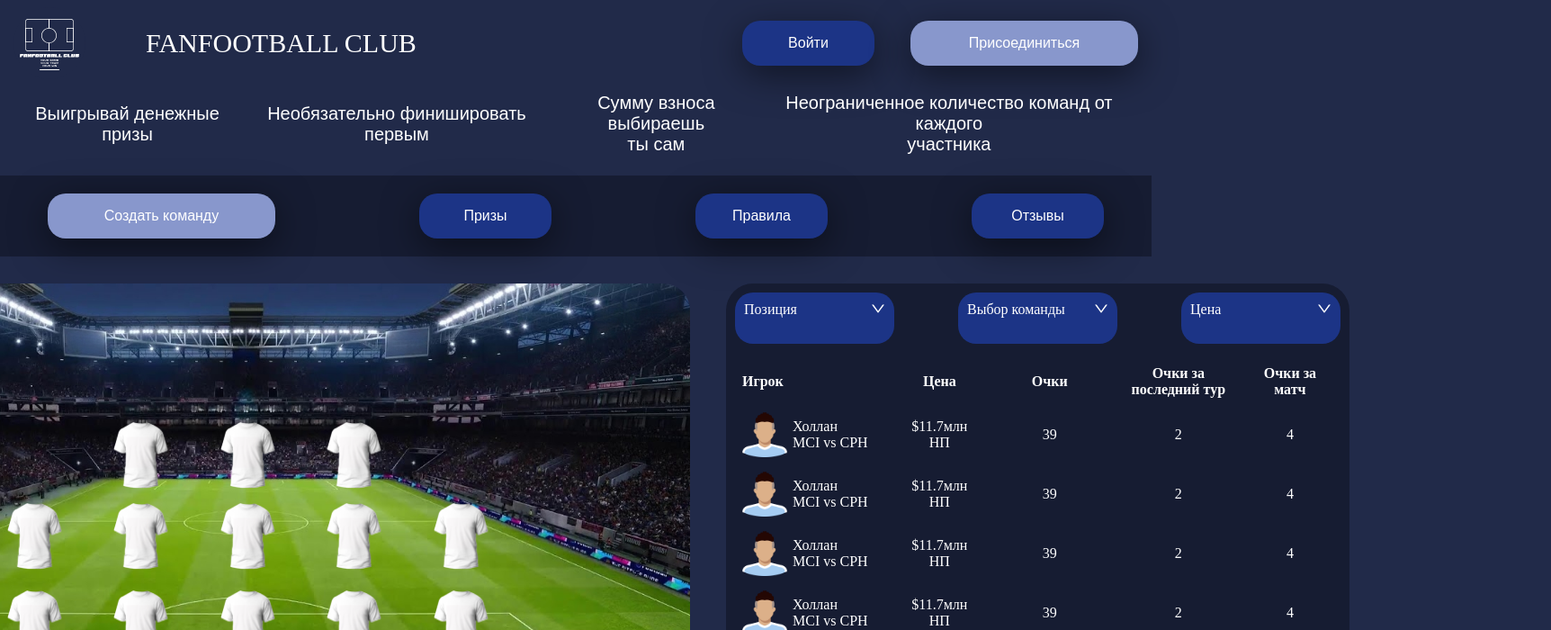
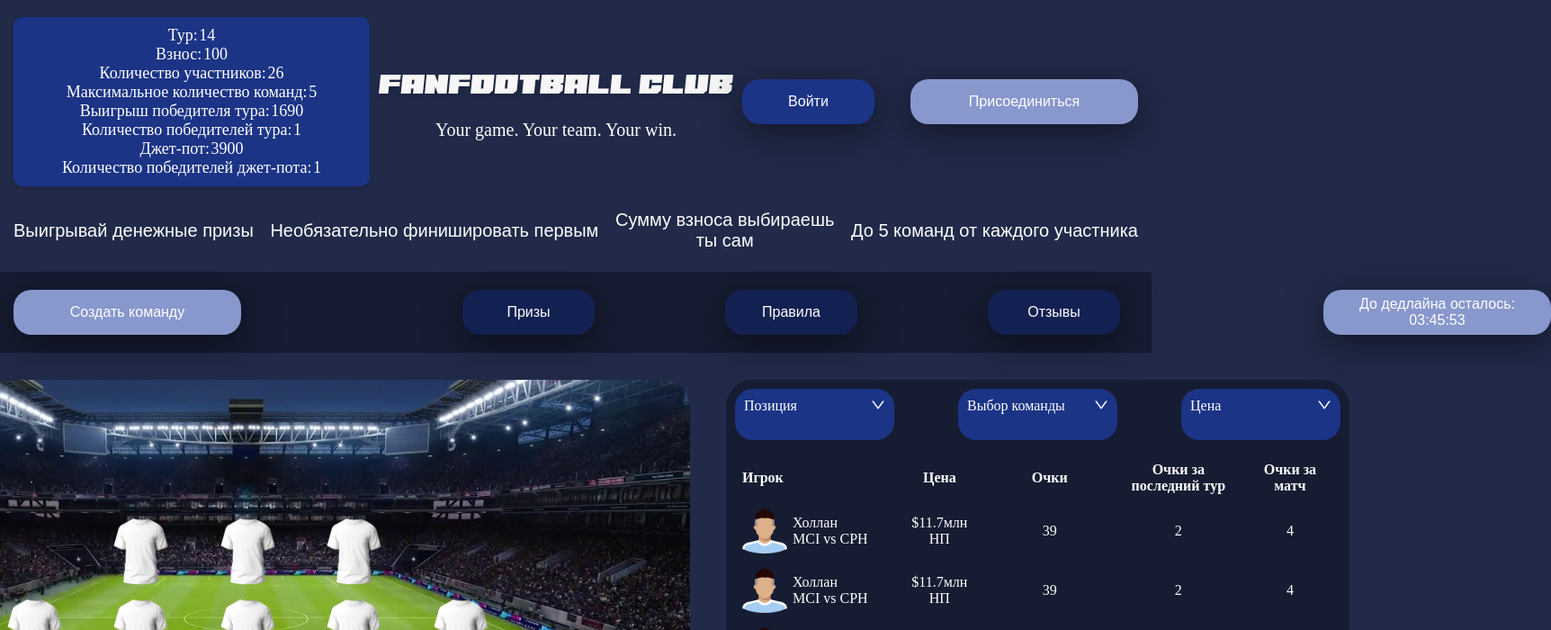
Before and after one commit to MartaKliuchnik/FANFOOTBALL_CLUB, a React (Vite) app: page / in a window 1280 px wide. Shown: the top 700 px of the page at 90% size, 1724 px wide, since content can reach past the window. Built offline with nearby package versions, Linux system fonts and the light colour scheme.

Commit message:
refactor: update header to match new samples from Figma

```diff
--- a/src/components/Conditions/index.jsx
+++ b/src/components/Conditions/index.jsx
@@ -1,27 +1,31 @@
-import ActiveButton from "../UI/ActiveButton";
-import styles from "./index.module.css";
+import DeadlineTimer from '../DeadlineTimer';
+import ActiveButton from '../UI/ActiveButton';
+import styles from './index.module.css';
 
-const activeButtonTitle = [
+const buttonData = [
 	{
 		id: 1,
-    title: "Создать команду",
-    width: "253px",
+		title: 'Создать команду',
+		width: '253px',
+		className: styles.createTeam,
 	},
 	{
 		id: 2,
-    title: "Призы",
-    width: "147px",
+		title: 'Призы',
+		width: '147px',
+		className: styles.mainButton,
 	},
 	{
 		id: 3,
-    title: "Правила",
-    width: "147px",
+		title: 'Правила',
+		width: '147px',
+		className: styles.mainButton,
 	},
-
 	{
 		id: 4,
-    title: "Отзывы",
-    width: "147px",
+		title: 'Отзывы',
+		width: '147px',
+		className: styles.mainButton,
 	},
 ];
 
@@ -30,15 +34,23 @@
 		<section className={styles.conditions}>
 			<div className={styles.container}>
 				<div className={styles.conditionsWrapper}>
-          {activeButtonTitle.map(({ title, id, width, backgroundColor }) => (
-            <ActiveButton
-              className={id == 1 ? styles.buttonLong : null}
-              style={{ width, backgroundColor }}
-              key={id}
-            >
+					<div className={styles.leftGroup}>
+						{buttonData.slice(0, 1).map(({ title, id, width, className }) => (
+							<ActiveButton key={id} className={className} style={{ width }}>
 								{title}
 							</ActiveButton>
 						))}
+					</div>
+					<div className={styles.centerGroup}>
+						{buttonData.slice(1).map(({ title, id, width, className }) => (
+							<ActiveButton key={id} className={className} style={{ width }}>
+								{title}
+							</ActiveButton>
+						))}
+					</div>
+					<div className={styles.rightGroup}>
+						<DeadlineTimer initialTime='3:45:58' />
+					</div>
 				</div>
 			</div>
 		</section>
--- a/src/components/Conditions/index.module.css
+++ b/src/components/Conditions/index.module.css
@@ -1,21 +1,42 @@
 .conditions {
-  background: var(--secondary-bg-color);
-  padding: 20px 0;
+	background: var(--secondary-bg-color);
+	padding: 0 15px;
+	height: 90px;
+	display: flex;
+	align-items: center;
 }
 
-.conditions .conditionsWrapper {
-  max-width: 1174px;
-  margin: 0 auto;
-  display: flex;
-  flex-direction: row;
-  align-items: center;
-  justify-content: space-between;
+.conditionsWrapper {
+	margin: 0 auto;
+	display: flex;
+	align-items: center;
 }
 
-.buttonLong {
-  background-color: var(--light-button-color);
+.leftGroup,
+.centerGroup,
+.rightGroup {
+	display: flex;
+	align-items: center;
 }
 
-.buttonLong:hover {
-  background-color: var(--light-button-hover-color);
+.centerGroup {
+	margin: 0 226px;
+	gap: 145px;
 }
+
+.createTeam {
+	background-color: var(--light-button-color);
+	margin-right: 20px;
+}
+
+.createTeam:hover {
+	background-color: var(--light-button-hover-color);
+}
+
+.mainButton {
+	background-color: var(--dark-button-color);
+}
+
+.mainButton:hover {
+	background-color: var(--dark-button-hover-color);
+}
--- /dev/null
+++ b/src/components/DeadlineTimer/index.jsx
@@ -0,0 +1,44 @@
+import { useEffect, useState } from 'react';
+import ActiveButton from '../UI/ActiveButton';
+import styles from './index.module.css';
+
+export default function DeadlineTimer({ initialTime }) {
+	const [time, setTime] = useState(initialTime);
+
+	useEffect(() => {
+		const timer = setInterval(() => {
+			setTime((prevTime) => {
+				const [hours, minutes, seconds] = prevTime.split(':').map(Number);
+				let newSeconds = seconds - 1;
+				let newMinutes = minutes;
+				let newHours = hours;
+
+				if (newSeconds < 0) {
+					newSeconds = 59;
+					newMinutes -= 1;
+				}
+				if (newMinutes < 0) {
+					newMinutes = 59;
+					newHours -= 1;
+				}
+				if (newHours < 0) {
+					clearInterval(timer);
+					return '00:00:00';
+				}
+
+				return `${String(newHours).padStart(2, '0')}:${String(
+					newMinutes
+				).padStart(2, '0')}:${String(newSeconds).padStart(2, '0')}`;
+			});
+		}, 1000);
+
+		return () => clearInterval(timer);
+	}, []);
+
+	return (
+		<ActiveButton className={styles.deadlineTimer}>
+			До дедлайна осталось:
+			<br /> {time}
+		</ActiveButton>
+	);
+}
--- /dev/null
+++ b/src/components/DeadlineTimer/index.module.css
@@ -0,0 +1,8 @@
+.deadlineTimer {
+	background-color: var(--light-button-color);
+	width: 253px;
+}
+
+.deadlineTimer:hover {
+	background-color: var(--light-button-color);
+}
--- a/src/components/Header/index.jsx
+++ b/src/components/Header/index.jsx
@@ -1,39 +1,35 @@
-import logo from "../../assets/logo.svg";
-import ActiveButton from "../UI/ActiveButton";
-import styles from "./index.module.css";
-
+import title_logo from '../../assets/title_logo.png';
+import TournamentStats from '../TournamentStats';
+import ActiveButton from '../UI/ActiveButton';
+import styles from './index.module.css';
 const activeButtonTitle = [
 	{
 		id: 1,
-    title: "Войти",
-    width: "147px",
+		title: 'Войти',
+		width: '147px',
 	},
 	{
 		id: 2,
-    title: "Присоединиться",
-    width: "253px",
-    backgroundColor: "#8897CC",
-    buttonLong: "buttonLong",
+		title: 'Присоединиться',
+		width: '253px',
+		backgroundColor: '#8897CC',
+		buttonLong: 'buttonLong',
 	},
 ];
 
-export default function Header({ openAuthForm }) {
+export default function Header() {
 	return (
 		<header className={styles.header}>
 			<div className={styles.container}>
 				<div className={styles.headerWrapper}>
-          <div className={styles.headerLeft}>
-            <img src={logo} alt="logo" />
-            <h1 className={styles.title}>FANFOOTBALL CLUB</h1>
+					<TournamentStats />
+					<div className={styles.headerLogo}>
+						<img src={title_logo} alt='title_logo' />
+						<p className={styles.title}>Your game. Your team. Your win.</p>
 					</div>
 					<div className={styles.headerRight}>
 						{activeButtonTitle.map(({ title, id, width }) => (
 							<ActiveButton
-                onClick={() =>
-                  title === "Войти"
-                    ? openAuthForm("login")
-                    : openAuthForm("registration")
-                }
 								className={id == 2 ? styles.buttonLong : null}
 								style={{ width }}
 								key={id}
@@ -53,8 +49,7 @@
 						<br /> ты сам
 					</div>
 					<div className={styles.advantagesItem}>
-            Неограниченное количество команд от каждого
-            <br /> участника
+						До 5 команд от каждого участника
 					</div>
 				</div>
 			</div>
--- a/src/components/Header/index.module.css
+++ b/src/components/Header/index.module.css
@@ -10,23 +10,25 @@
 
 .headerWrapper {
 	display: flex;
+	height: 210px;
 	flex-direction: row;
 	align-items: center;
 	justify-content: space-between;
 }
 
-.headerLeft {
+.headerLogo {
+	width: 415px;
 	display: flex;
-  flex-direction: row;
+	flex-direction: column;
 	align-items: center;
-  gap: 67px;
+	justify-content: center;
+	gap: 10px;
 }
 
 .title {
 	font-weight: 400;
-  font-size: 30px;
-  color: #fff;
-  text-shadow: 0 4px 10px 0 rgba(0, 0, 0, 0.2);
+	font-size: 20px;
+	color: #ffffff;
 }
 
 .headerRight {
@@ -49,7 +51,7 @@
 	font-size: 20px;
 	text-align: center;
 	color: #fff;
-  font-family: "TT Hoves", sans-serif;
+	font-family: 'TT Hoves', sans-serif;
 }
 
 .buttonLong {
--- /dev/null
+++ b/src/components/TournamentStats/index.jsx
@@ -0,0 +1,17 @@
+import { tournamentData } from '../../data/tournamentData';
+import styles from './index.module.css';
+
+export default function TournamentStats() {
+	return (
+		<div className={styles.container}>
+			<ul className={styles.statsList}>
+				{Object.entries(tournamentData).map(([key, value]) => (
+					<li key={key} className={styles.statItem}>
+						<span className={styles.statLabel}>{key}:</span>
+						<span>{value}</span>
+					</li>
+				))}
+			</ul>
+		</div>
+	);
+}
--- /dev/null
+++ b/src/components/TournamentStats/index.module.css
@@ -0,0 +1,28 @@
+.container {
+	background-color: var(--primary-button-color);
+	color: white;
+	border-radius: 10px;
+	box-shadow: 0 4px 6px rgba(0, 0, 0, 0.1);
+	width: 450px;
+	height: 188px;
+	display: flex;
+	justify-content: center;
+	align-items: center;
+}
+
+.statsList {
+	list-style-type: none;
+	padding: 0;
+	margin: 0;
+}
+
+.statItem {
+	display: flex;
+	font-size: 18px;
+	font-weight: 400;
+	justify-content: center;
+}
+
+.statLabel {
+	margin-right: 0.1rem;
+}
--- /dev/null
+++ b/src/data/tournamentData.js
@@ -0,0 +1,10 @@
+export const tournamentData = {
+	Тур: 14,
+	Взнос: 100,
+	'Количество участников': 26,
+	'Максимальное количество команд': 5,
+	'Выигрыш победителя тура': 1690,
+	'Количество победителей тура': 1,
+	'Джет-пот': 3900,
+	'Количество победителей джет-пота': 1,
+};
```
Also changed, not shown: src/assets/title_logo.png (added). Lines whose indentation alone changed are shown as unchanged.
